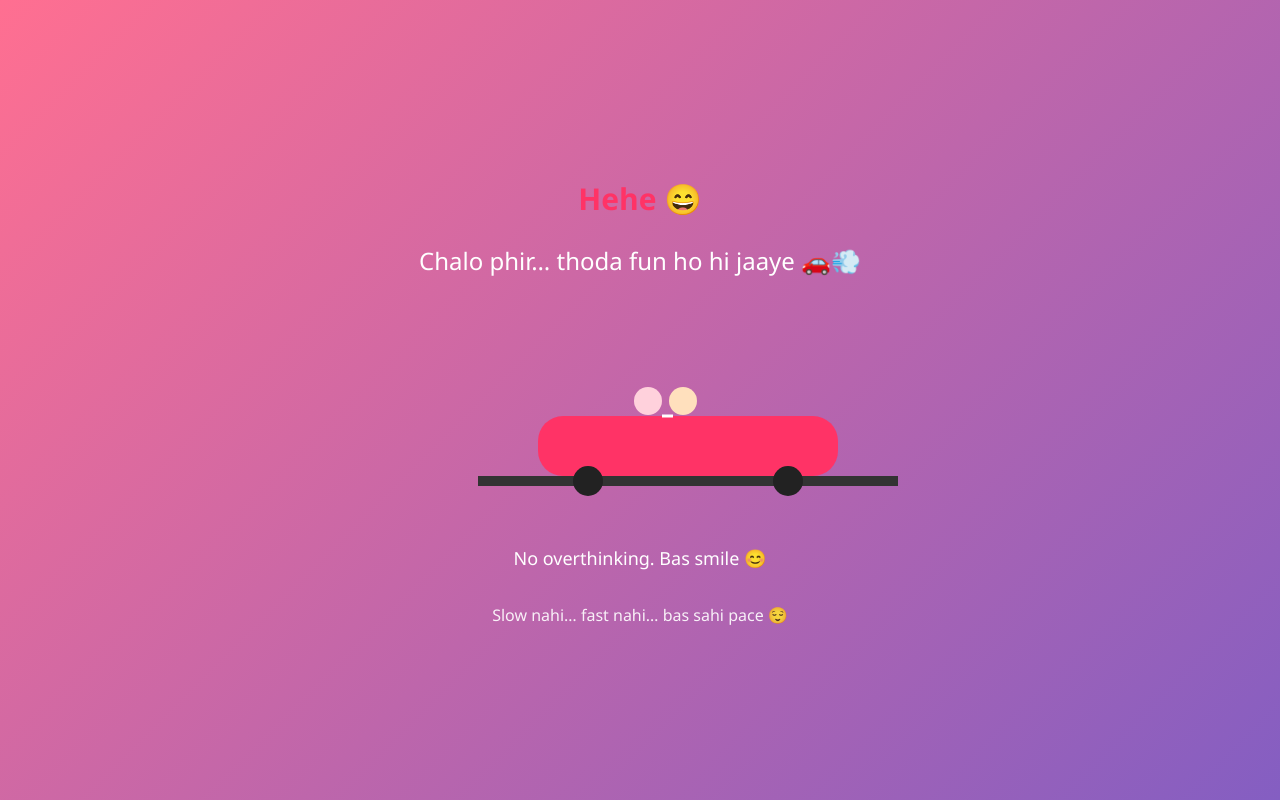
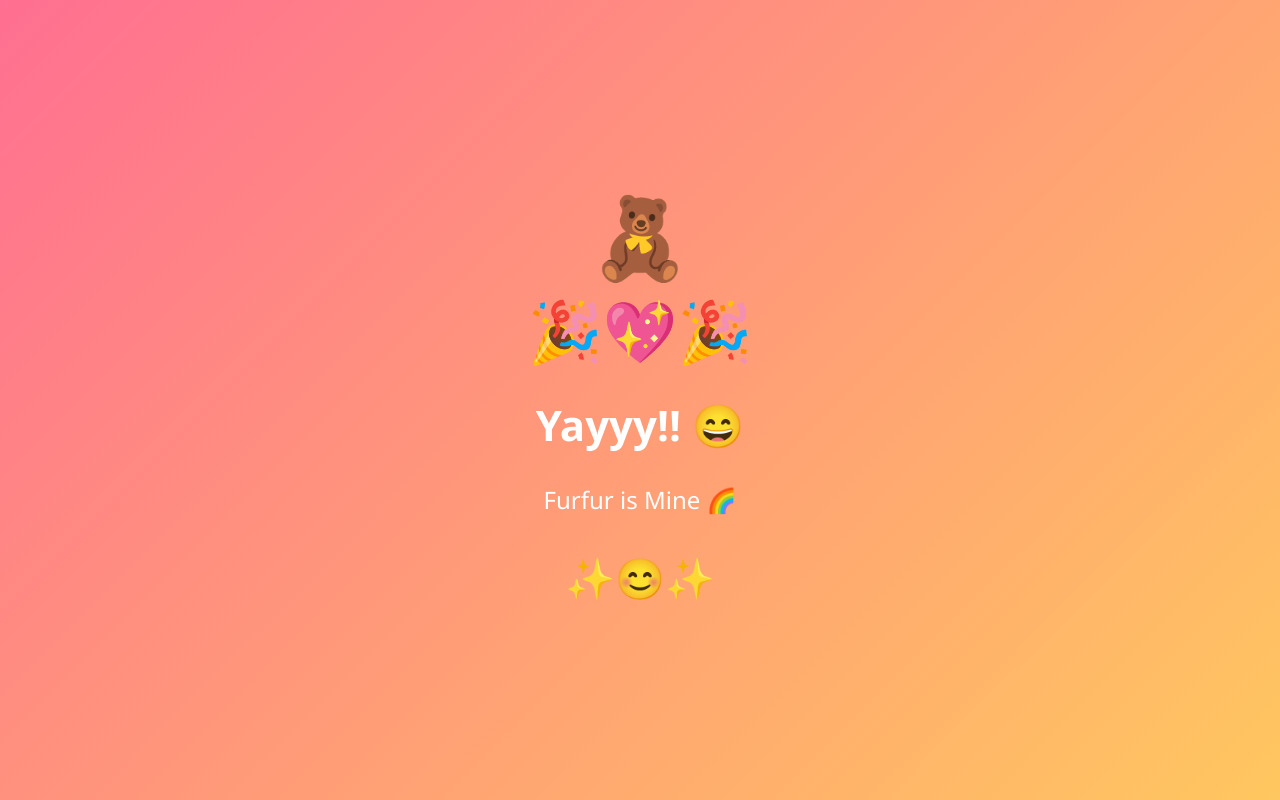
Before and after one commit to itsmerush/Valentine, a plain HTML site: page index.html in a window 1280 px wide. Both pictures are taken after a click on the button "YES 😄". Shown: the top 800 px of the page. Drawn offline with Linux system fonts and the light colour scheme.

Commit message:
Update index.html

```diff
--- a/index.html
+++ b/index.html
@@ -10,9 +10,9 @@ body {
   height: 100vh;
   overflow: hidden;
   font-family: 'Segoe UI', sans-serif;
-  background: linear-gradient(270deg, #ff6f91, #ffc75f, #845ec2);
-  background-size: 600% 600%;
-  animation: bgMove 10s ease infinite;
+  background: linear-gradient(270deg, #ff6f91, #ffc75f, #f9f871, #d65db1);
+  background-size: 800% 800%;
+  animation: bgMove 12s ease infinite;
 }
 
 @keyframes bgMove {
@@ -37,12 +37,12 @@ body {
 
 h1 {
   color: #ff3366;
-  font-size: 30px;
+  font-size: 32px;
 }
 
 img {
-  width: 200px;
-  height: 200px;
+  width: 210px;
+  height: 210px;
   border-radius: 50%;
   object-fit: cover;
   border: 6px solid #ff6f91;
@@ -50,8 +50,8 @@ img {
 }
 
 button {
-  font-size: 18px;
-  padding: 12px 32px;
+  font-size: 20px;
+  padding: 12px 35px;
   border-radius: 30px;
   border: none;
   cursor: pointer;
@@ -67,6 +67,28 @@ button {
   background: #999;
   color: white;
   position: absolute;
+}
+
+/* hearts floating */
+.heart {
+  position: absolute;
+  font-size: 22px;
+  animation: float 6s linear infinite;
+}
+
+@keyframes float {
+  0% { transform: translateY(100vh); opacity: 1; }
+  100% { transform: translateY(-10vh); opacity: 0; }
+}
+
+/* cartoon bounce */
+.bounce {
+  animation: bounce 1s infinite alternate;
+}
+
+@keyframes bounce {
+  from { transform: translateY(0); }
+  to { transform: translateY(-15px); }
 }
 </style>
 </head>
@@ -94,61 +116,40 @@ document.getElementById("yes").onclick = () => {
   document.body.innerHTML = `
     <div style="
       height:100vh;
-    background:linear-gradient(135deg,#ff6f91,#845ec2);
       display:flex;
       flex-direction:column;
       justify-content:center;
       align-items:center;
-    color:white;
-    text-align:center;
-    overflow:hidden;
-  ">
+      background:linear-gradient(135deg,#ff6f91,#ffc75f);
+      font-family:Segoe UI;
+      text-align:center;">
 
-  <h1 style="margin-bottom:5px;">Hehe 😄</h1>
-  <h2 style="font-weight:normal;">
-    Chalo phir… thoda fun ho hi jaaye 🚗💨
+      <div class="bounce" style="font-size:80px;">🧸</div>
+      <div class="bounce" style="font-size:60px;">🎉💖🎉</div>
+
+      <h1 style="color:white;font-size:42px;margin:10px;">
+        Yayyy!! 😄
+      </h1>
+
+      <h2 style="color:white;font-weight:normal;">
+        Furfur is Mine 🌈
       </h2>
 
-  <!-- CARTOON SVG -->
-  <svg width="420" height="200" viewBox="0 0 420 200"
-       style="margin-top:30px; animation: drive 4s linear infinite;">
-
-    <!-- road -->
-    <rect y="150" width="420" height="10" fill="#333" />
-
-    <!-- car body -->
-    <rect x="60" y="90" rx="25" ry="25" width="300" height="60" fill="#ff3366"/>
-
-    <!-- wheels -->
-    <circle cx="110" cy="155" r="15" fill="#222"/>
-    <circle cx="310" cy="155" r="15" fill="#222"/>
-
-    <!-- couple heads -->
-    <circle cx="170" cy="75" r="14" fill="#ffd1dc"/>
-    <circle cx="205" cy="75" r="14" fill="#ffe0bd"/>
-
-    <!-- holding hands -->
-    <line x1="184" y1="90" x2="195" y2="90" stroke="#fff" stroke-width="3"/>
-  </svg>
-
-  <p style="margin-top:20px; font-size:18px;">
-    No overthinking. Bas smile 😊
-  </p>
-
-  <p style="opacity:0.9;">
-    Slow nahi… fast nahi… bas sahi pace 😌
-  </p>
-
+      <div style="font-size:40px;margin-top:15px;">✨😊✨</div>
     </div>
-
-  <style>
-    @keyframes drive {
-      0% { transform: translateX(-120px); }
-      100% { transform: translateX(120px); }
-    }
-  </style>
   `;
 };
+
+function createHeart() {
+  const heart = document.createElement("div");
+  heart.className = "heart";
+  heart.innerHTML = "💗";
+  heart.style.left = Math.random() * 100 + "vw";
+  document.body.appendChild(heart);
+  setTimeout(() => heart.remove(), 6000);
+}
+
+setInterval(createHeart, 300);
 </script>
 
 </body>
```
Lines whose indentation alone changed are shown as unchanged.
